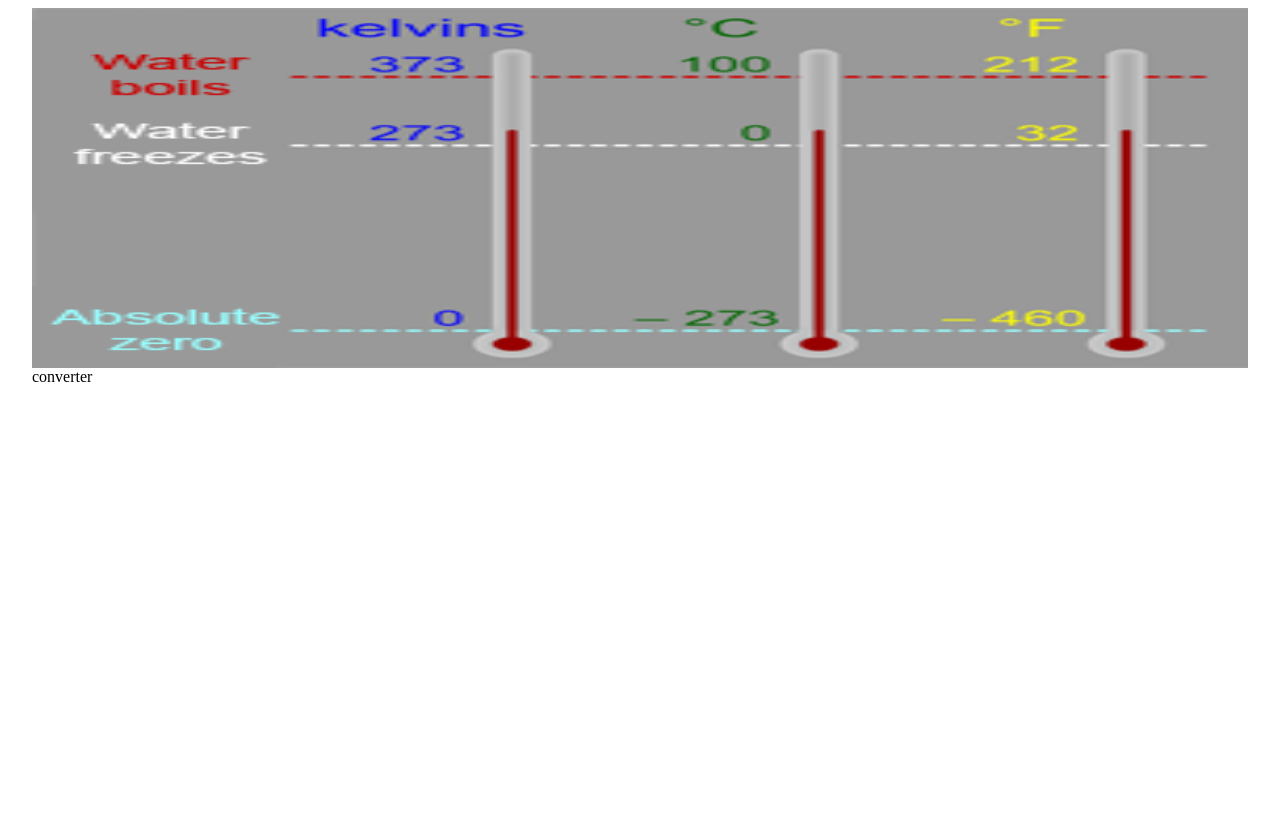
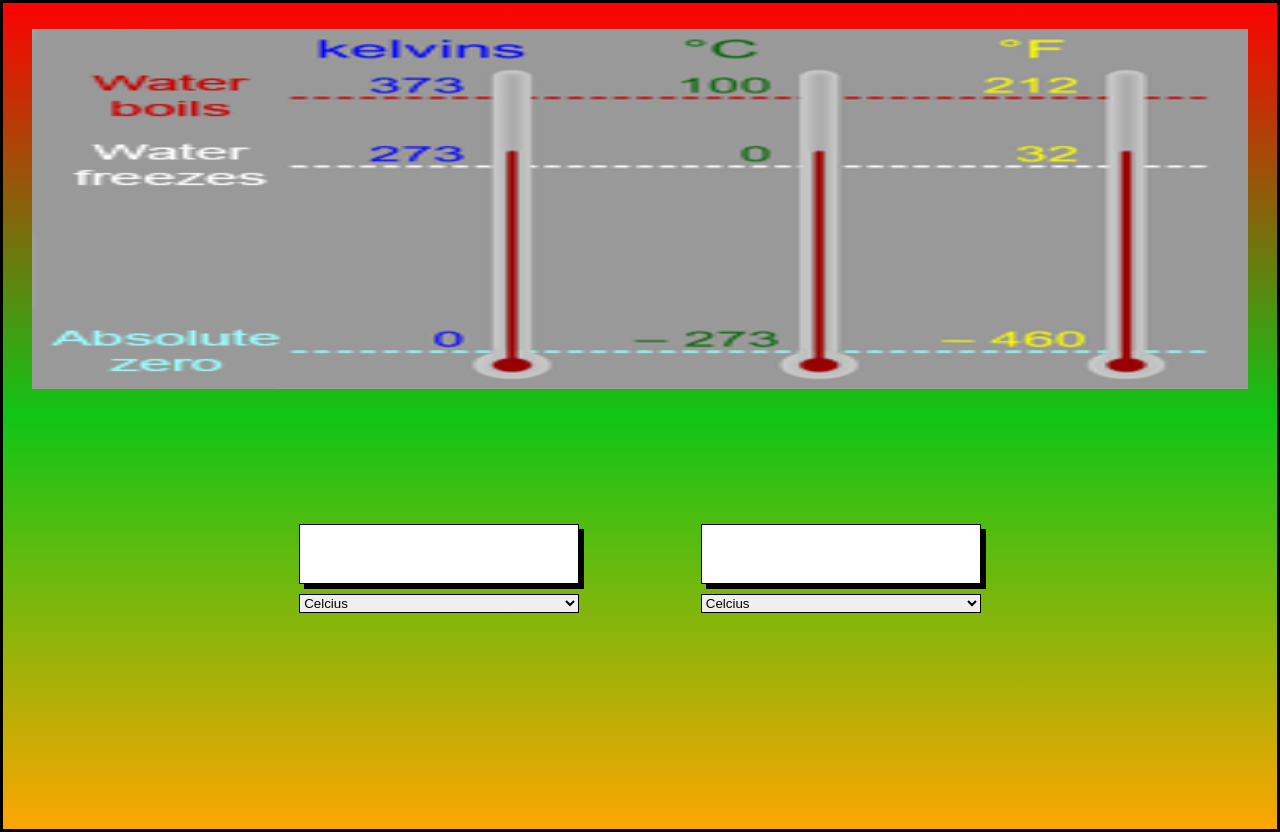
Before and after one commit to chirag-3/temperature-converter-5-scale-, a plain HTML site: page index.html in a window 1280 px wide. Before the commit the page ends 800 px from the top, so only its background shows below. Drawn offline with Linux system fonts and the light colour scheme.

Commit message:
styling complete

```diff
--- a/index.html
+++ b/index.html
@@ -11,11 +11,43 @@
 
 <body>
     <div id="container">
+
         <div id="image">
             <img src="images/thermometers.gif" alt="image_here">
         </div>
-        <div>converter</div>
+
+        <div id="converter">
+
+            <div class = "scale">
+                <input type="text">
+                <select id="option-1">
+                    <option value="1">Celcius</option>
+                    <option value="2">Kelven</option>
+                    <option value="3">Reumeur</option>
+                    <option value="4">Rankine</option>
+                    <option value="5">Farenhite</option>
+                </select>
+            </div>
+
+            <div class = "scale">
+                <input type="text">
+                <select id="option-1">
+                    <option value="1">Celcius</option>
+                    <option value="2">Kelven</option>
+                    <option value="3">Reumeur</option>
+                    <option value="4">Rankine</option>
+                    <option value="5">Farenhite</option>
+                </select>
+            </div>
+
+        </div>
+
     </div>
+
+
+    <script>
+
+    </script>
 </body>
 
 </html>
--- a/style.css
+++ b/style.css
@@ -1,6 +1,15 @@
 *{
     border:0px;
     padding:0px;
+}
+
+body{
+    /* background-color: aqua; */
+    background-image: linear-gradient(red,rgb(16, 197, 22),orange);
+    border: 3px black solid;
+    margin: 0px;
+    min-height: 100vh;
+    padding-top: 2%;
 }
 
 #container{
@@ -19,3 +28,36 @@
     width: 100%;
     height: 100%;
 }
+
+.scale{
+    display: flex;
+    flex-direction: column;
+    row-gap: 10px;
+}
+
+#converter{
+    display: flex;
+    justify-content: center;
+    align-items: center;
+
+    min-height: 50%;
+    column-gap: 10%;
+    flex-wrap: wrap;
+    row-gap: 10px;
+    /* background-color: rgba(255,145,0, 0.9) */
+}
+
+#converter > div{
+    flex-basis: 20vw;
+    min-width: 280px;
+    flex-shrink: 0;
+}
+
+input, select {
+    border:1px black solid;
+}
+
+input{
+    font-size: 50px;
+    box-shadow: black 5px 5px 0px;
+}
```
